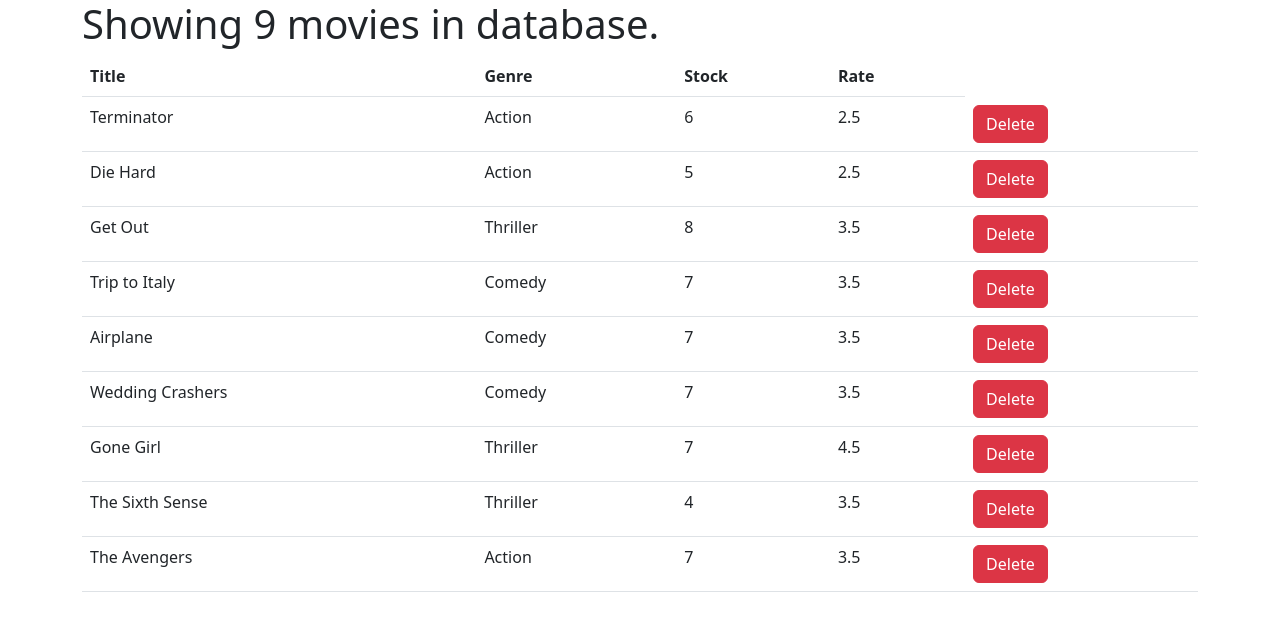
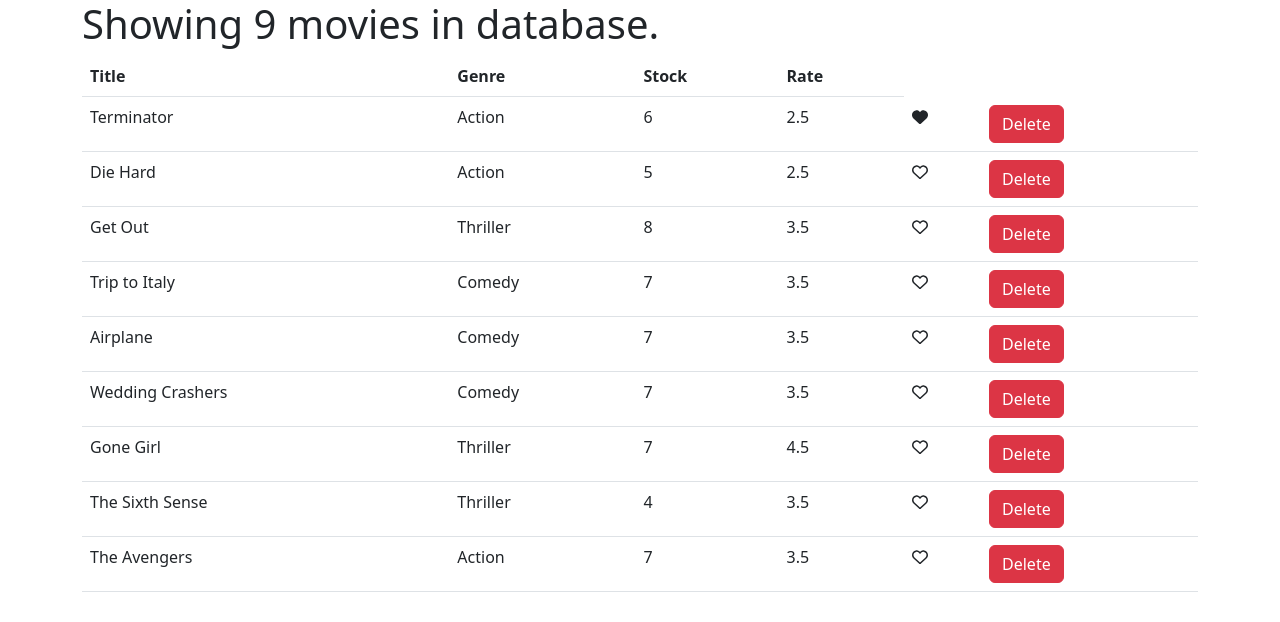
Before and after one commit to KirannVaka/vidly, a React (Create React App) app: page / in a window 1280 px wide. Shown: the top 622 px of the page. Built offline with nearby package versions, Linux system fonts and the light colour scheme.

Commit message:
CWM-React-FontAwsome-ToggleLike

```diff
--- a/package.json
+++ b/package.json
@@ -3,6 +3,10 @@
   "version": "0.1.0",
   "private": true,
   "dependencies": {
+    "@fortawesome/fontawesome-svg-core": "^6.2.0",
+    "@fortawesome/free-regular-svg-icons": "^6.2.0",
+    "@fortawesome/free-solid-svg-icons": "^6.2.0",
+    "@fortawesome/react-fontawesome": "^0.2.0",
     "@testing-library/jest-dom": "^5.16.5",
     "@testing-library/react": "^13.4.0",
     "@testing-library/user-event": "^13.5.0",
--- a/src/components/movies.jsx
+++ b/src/components/movies.jsx
@@ -1,5 +1,9 @@
 import React, { useState } from "react";
 import { getMovies } from "../services/fakeMovieService";
+import { FontAwesomeIcon } from "@fortawesome/react-fontawesome";
+import { faHeart as faSHeart } from "@fortawesome/free-solid-svg-icons";
+import { faHeart as faRHeart } from "@fortawesome/free-regular-svg-icons";
+import { hover } from "@testing-library/user-event/dist/hover";
 
 function Movies() {
   const [movies, setMovies] = useState(getMovies());
@@ -8,6 +12,14 @@
     let movieInDb = movies.find((m) => m._id === id);
     let tempMovies = [...movies];
     tempMovies.splice(movies.indexOf(movieInDb), 1);
+    setMovies(tempMovies);
+  };
+
+  const handleLike = (movie) => {
+    const tempMovies = [...movies];
+    const index = tempMovies.indexOf(movie);
+    // tempMovies[index] = { ...tempMovies[index] };
+    tempMovies[index].movieLiked = !tempMovies[index].movieLiked;
     setMovies(tempMovies);
   };
 
@@ -36,6 +48,14 @@
                 <td key={movie.id + movie.genre}>{movie.genre.name}</td>
                 <td>{movie.numberInStock}</td>
                 <td key={movie.id}>{movie.dailyRentalRate}</td>
+                <td>
+                  <span onClick={() => handleLike(movie)}>
+                    <FontAwesomeIcon
+                      style={{ cursor: "pointer" }}
+                      icon={movie.movieLiked == true ? faSHeart : faRHeart}
+                    />
+                  </span>
+                </td>
                 <td key={movie.id}>
                   <button
                     key={movie._id}
--- a/src/services/fakeMovieService.js
+++ b/src/services/fakeMovieService.js
@@ -7,63 +7,72 @@
     genre: { _id: "5b21ca3eeb7f6fbccd471818", name: "Action" },
     numberInStock: 6,
     dailyRentalRate: 2.5,
-    publishDate: "2018-01-03T19:04:28.809Z"
+    publishDate: "2018-01-03T19:04:28.809Z",
+    movieLiked: true
   },
   {
     _id: "5b21ca3eeb7f6fbccd471816",
     title: "Die Hard",
     genre: { _id: "5b21ca3eeb7f6fbccd471818", name: "Action" },
     numberInStock: 5,
-    dailyRentalRate: 2.5
+    dailyRentalRate: 2.5,
+    movieLiked: false
   },
   {
     _id: "5b21ca3eeb7f6fbccd471817",
     title: "Get Out",
     genre: { _id: "5b21ca3eeb7f6fbccd471820", name: "Thriller" },
     numberInStock: 8,
-    dailyRentalRate: 3.5
+    dailyRentalRate: 3.5,
+    movieLiked: false
   },
   {
     _id: "5b21ca3eeb7f6fbccd471819",
     title: "Trip to Italy",
     genre: { _id: "5b21ca3eeb7f6fbccd471814", name: "Comedy" },
     numberInStock: 7,
-    dailyRentalRate: 3.5
+    dailyRentalRate: 3.5,
+    movieLiked: false
   },
   {
     _id: "5b21ca3eeb7f6fbccd47181a",
     title: "Airplane",
     genre: { _id: "5b21ca3eeb7f6fbccd471814", name: "Comedy" },
     numberInStock: 7,
-    dailyRentalRate: 3.5
+    dailyRentalRate: 3.5,
+    movieLiked: false
   },
   {
     _id: "5b21ca3eeb7f6fbccd47181b",
     title: "Wedding Crashers",
     genre: { _id: "5b21ca3eeb7f6fbccd471814", name: "Comedy" },
     numberInStock: 7,
-    dailyRentalRate: 3.5
+    dailyRentalRate: 3.5,
+    movieLiked: false
   },
   {
     _id: "5b21ca3eeb7f6fbccd47181e",
     title: "Gone Girl",
     genre: { _id: "5b21ca3eeb7f6fbccd471820", name: "Thriller" },
     numberInStock: 7,
-    dailyRentalRate: 4.5
+    dailyRentalRate: 4.5,
+    movieLiked: false
   },
   {
     _id: "5b21ca3eeb7f6fbccd47181f",
     title: "The Sixth Sense",
     genre: { _id: "5b21ca3eeb7f6fbccd471820", name: "Thriller" },
     numberInStock: 4,
-    dailyRentalRate: 3.5
+    dailyRentalRate: 3.5,
+    movieLiked: false
   },
   {
     _id: "5b21ca3eeb7f6fbccd471821",
     title: "The Avengers",
     genre: { _id: "5b21ca3eeb7f6fbccd471818", name: "Action" },
     numberInStock: 7,
-    dailyRentalRate: 3.5
+    dailyRentalRate: 3.5,
+    movieLiked: false
   }
 ];
 
```
Also changed, not shown: 1 other file (tests, documents, lock files or other folders).
